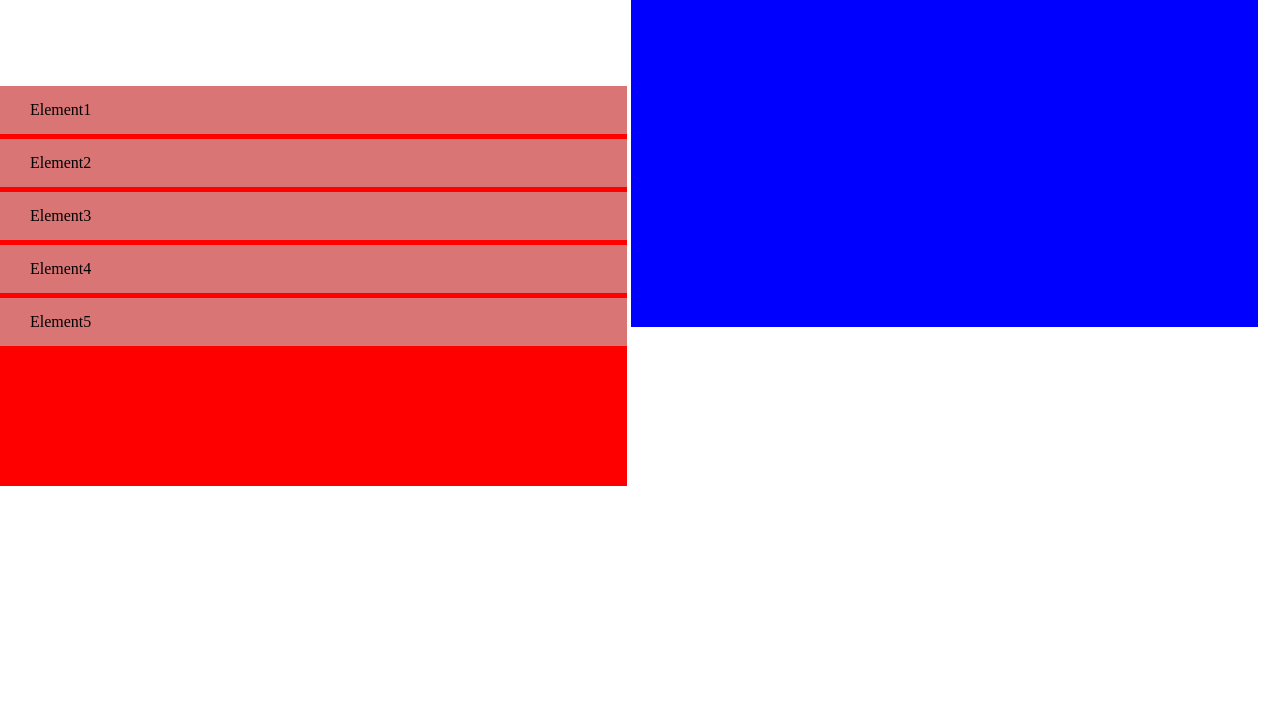
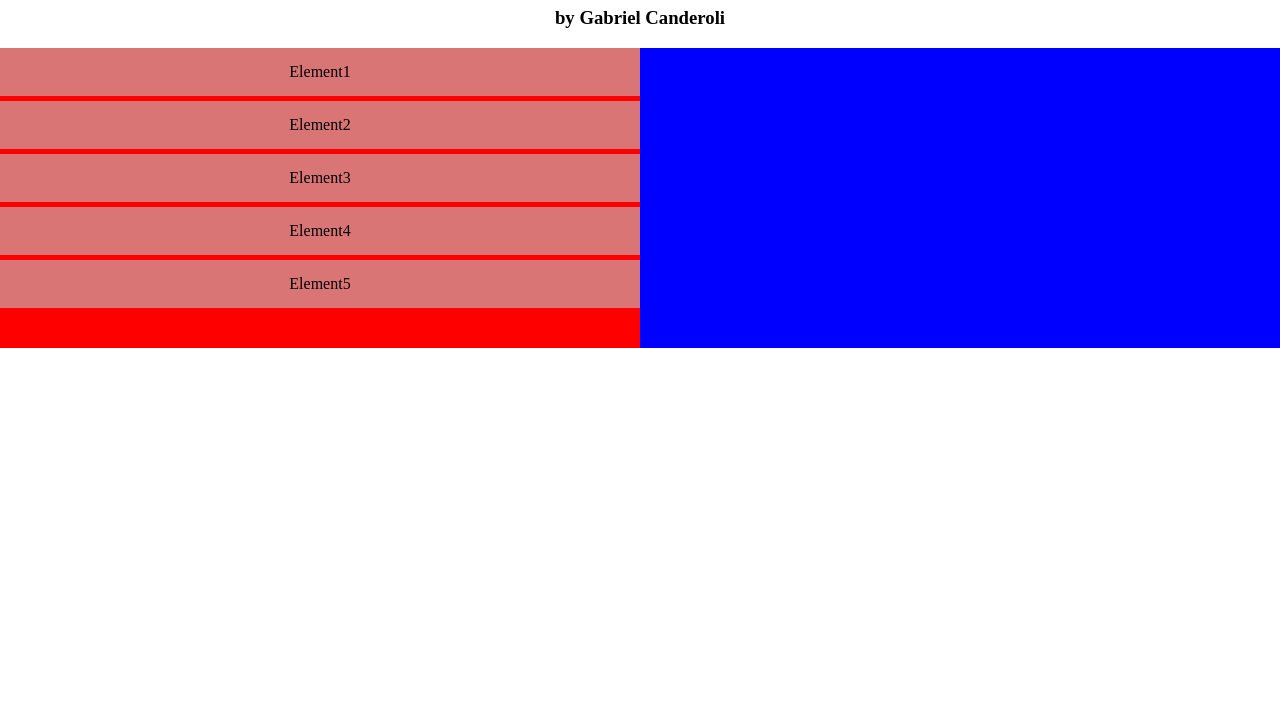
Before and after one commit to gcanderoli/dragndrop, a plain HTML site: page index.html in a window 1280 px wide. Shown: the part 73-800 px from the top of the page. Drawn offline with Linux system fonts and the light colour scheme.

Commit message:
update styles and cleaning

```diff
--- a/index.html
+++ b/index.html
@@ -6,11 +6,15 @@
   <meta name="viewport" content="width=device-width, initial-scale=1.0">
   <meta http-equiv="X-UA-Compatible" content="ie=edge">
   <link rel="stylesheet" href="styles.css">
-  <title>Document</title>
+  <title>Simple Drag and Drop example</title>
 </head>
 
 <body>
 
+  <h1>Simple Drag and Drop example</h1>
+  <h3>by Gabriel Canderoli</h3>
+
+  <div class="container">
     <div class="col col-1">
       <ul>
         <li id="Element1" ondragstart="drag(event)" draggable="true">Element1</li>
@@ -23,7 +27,7 @@
     <div class="col col-2">
       <ul ondrop="drop(event)" ondragover="allowDrop(event)"></ul>
     </div>
-
+  </div>
 
   <script src="custom.js"></script>
 </body>
--- a/styles.css
+++ b/styles.css
@@ -4,10 +4,19 @@ html {
   padding: 0;
 }
 
+h1,
+h3 {
+  text-align: center;
+}
+
+.container {
+  display: flex;
+  flex-flow: row wrap;
+  min-height: 300px;
+}
+
 .col {
-  display: inline-block;
-  width: 49%;
-  height: 400px;
+  flex: 1;
 }
 
 .col-1 {
@@ -21,14 +30,19 @@ html {
 .col ul {
   margin: 0;
   padding: 0;
+  display: flex;
+  flex-direction: column;
+  text-align: center;
 }
 
 .col ul li {
-  /* width: 100%; */
-  padding: 15px 30px;
+  width: 100%;
+  padding: 15px 0;
+  display: block;
   background-color: rgba(194, 191, 191, 0.61);
   list-style: none;
   margin-bottom: 5px;
+  align-self: center;
 }
 
 .col ul li:last-child {
```
Lines whose indentation alone changed are shown as unchanged.
